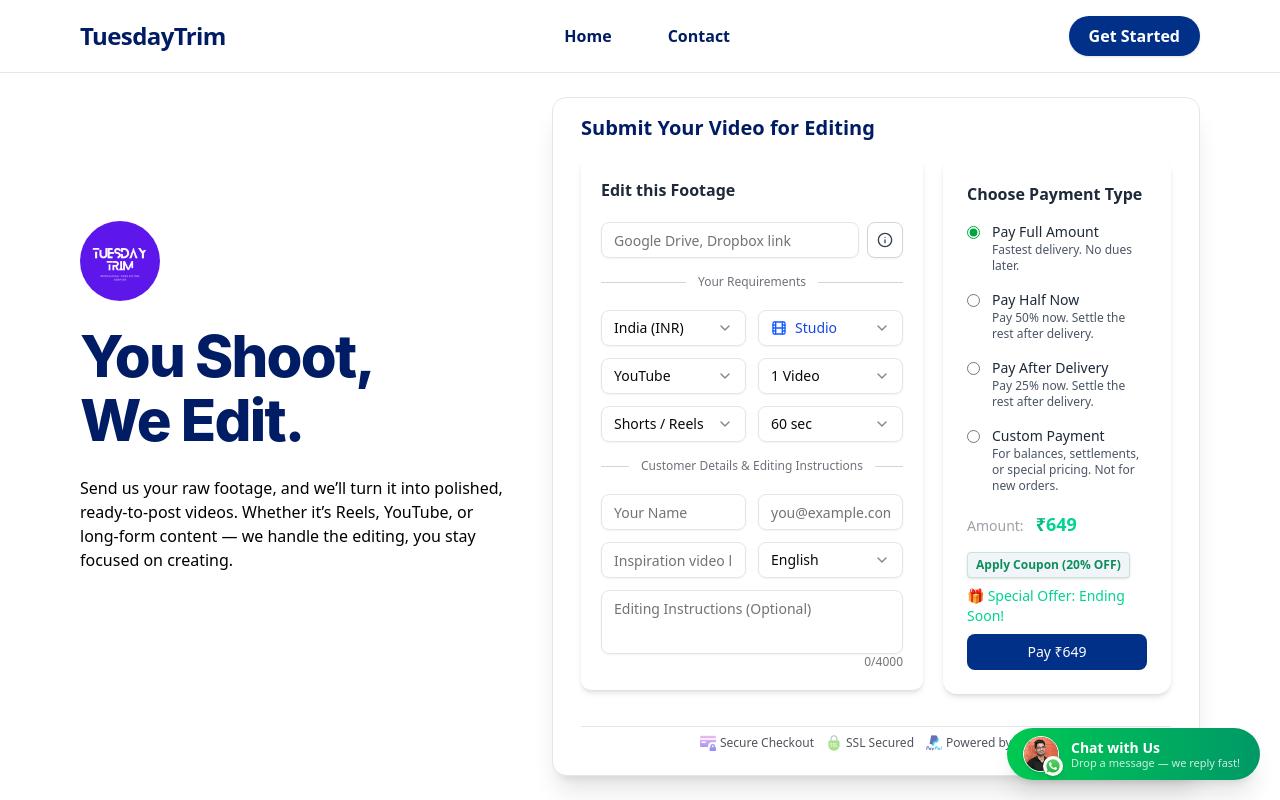
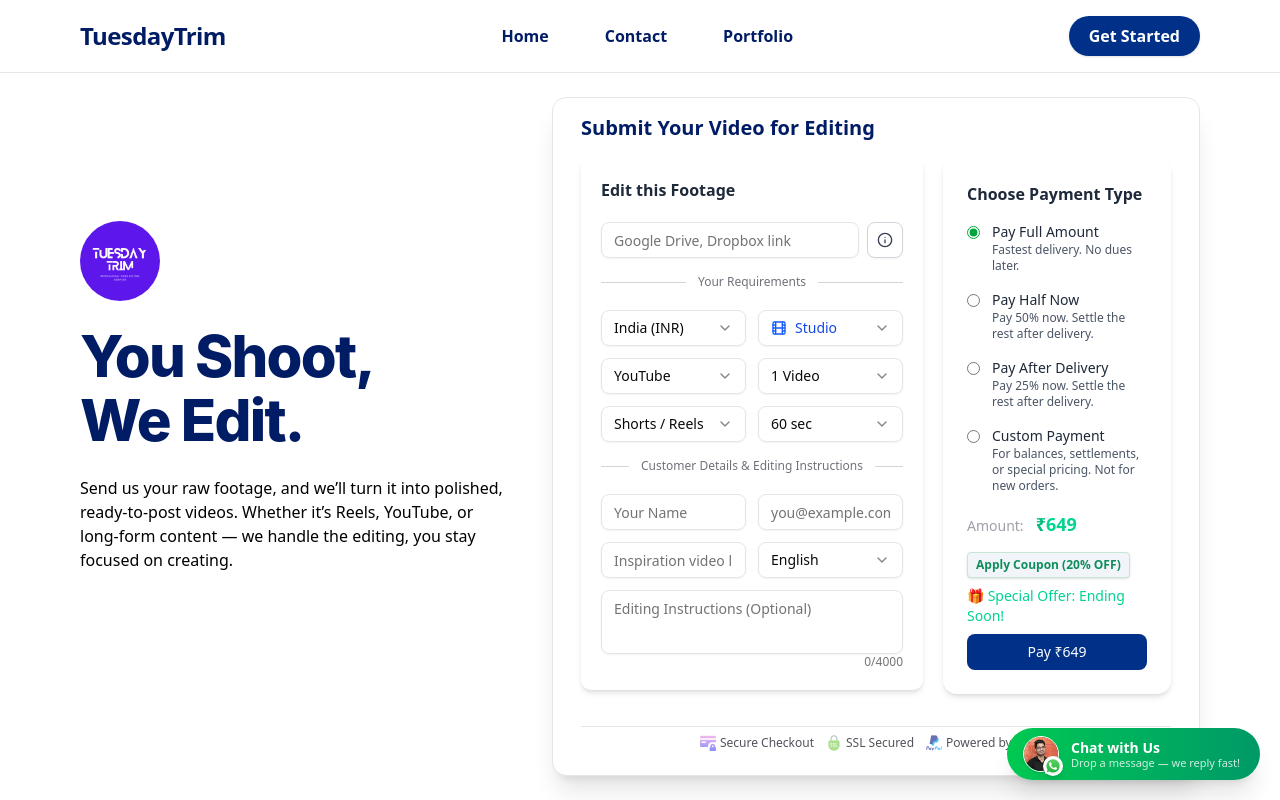
Before and after one commit to oscarstudiohq-source/oscarstudio, a Next.js app: page / in a window 1280 px wide. Shown: the top 800 px of the page. Built offline with nearby package versions, Linux system fonts and the light colour scheme.

Commit message:
version 1.15.14 -portfolio live

```diff
--- a/app/screen/Portfolio.jsx
+++ b/app/screen/Portfolio.jsx
@@ -3,11 +3,11 @@
 import Header from "../../components/Header";
 
 const portfolioVideos = [
-    // {
-    //     url: "https://www.youtube.com/shorts/5qap5aO4i9A",
-    //     title: "Lo-fi Girl Live Shorts",
-    //     type: "short",
-    // },
+    {
+        url: "https://youtube.com/shorts/r1WsP7Cm23k?feature=share",
+        title: "Informative video sample",
+        type: "short",
+    },
     // {
     //     url: "https://www.youtube.com/watch?v=jNQXAC9IVRw",
     //     title: "Me at the zoo",
--- a/components/Header.tsx
+++ b/components/Header.tsx
@@ -32,12 +32,12 @@
                         Contact
                     </a>
 
-                    {/* <Link
+                    <Link
                         href="/portfolio"
                         className="text-base font-bold px-4 py-2 rounded-full hover:bg-[#e3f9fe] hover:text-[#003087] transition-colors"
                     >
                         Portfolio
-                    </Link> */}
+                    </Link>
                 </nav>
 
                 {/* CTA + Mobile Icon */}
```
